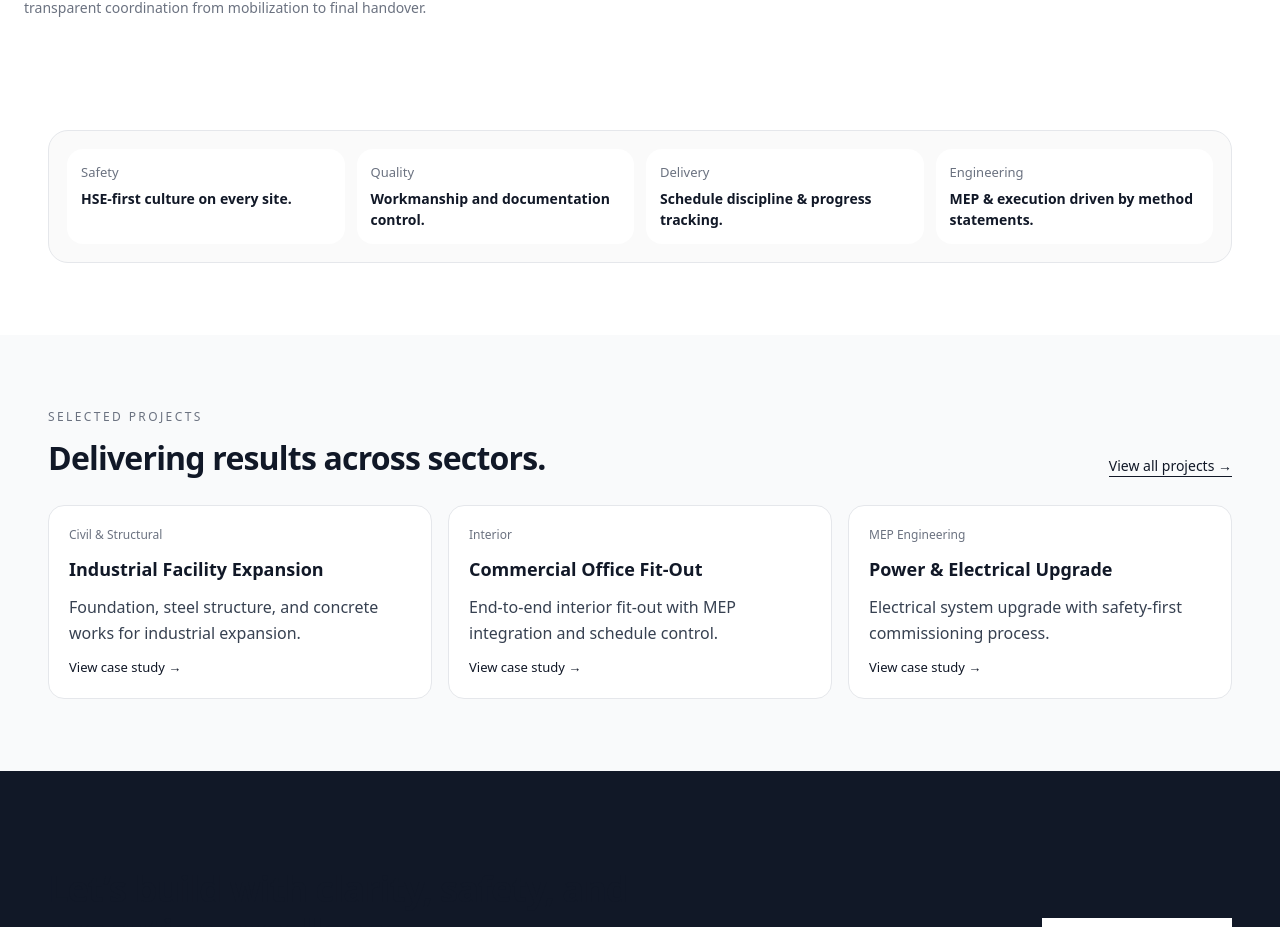
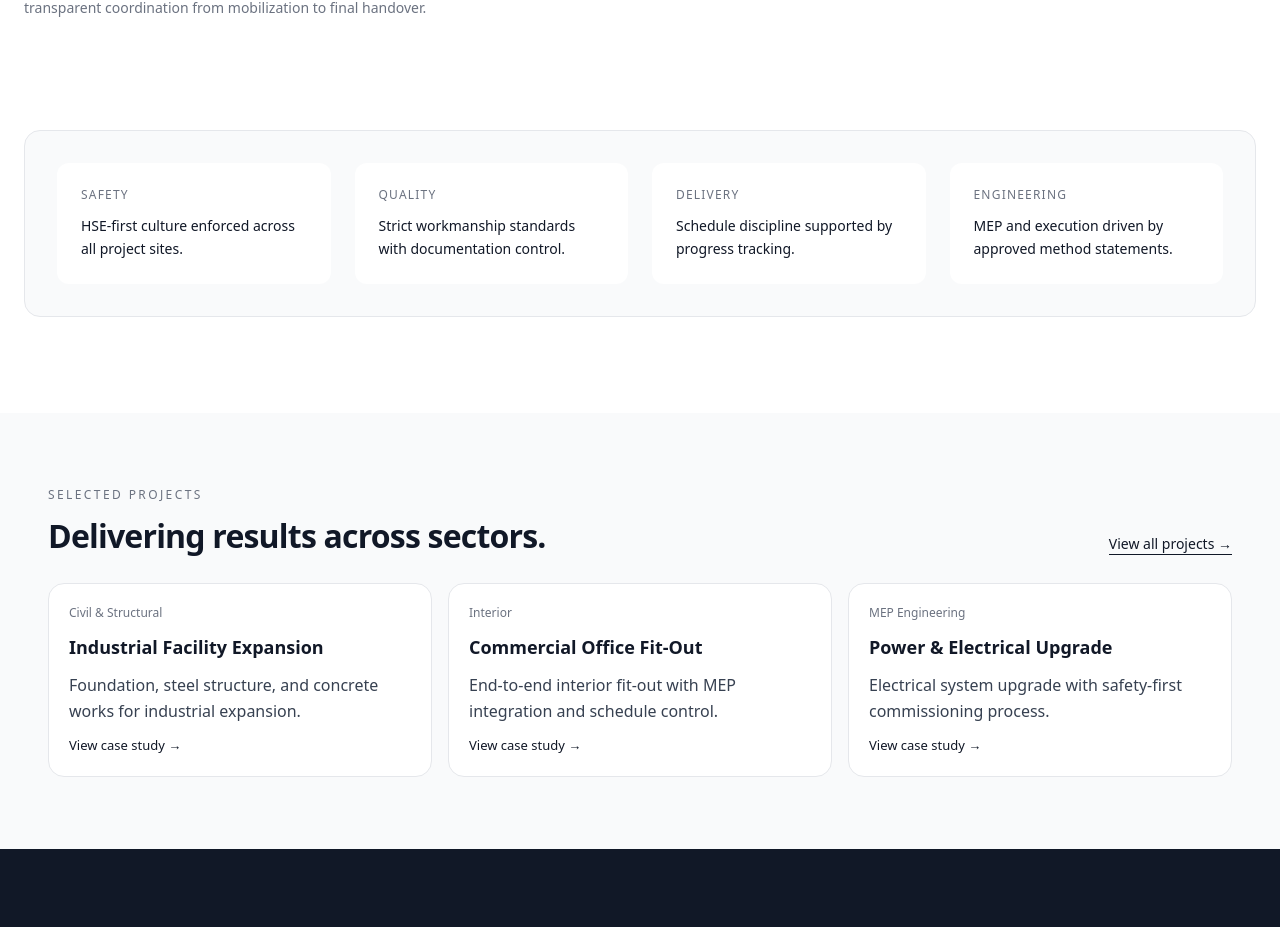
Before and after one commit to herlan-syihabudin/Bhaskara, a Next.js app: page / in a window 1280 px wide. Shown: the part 1633-2560 px from the top of the page. Built offline with nearby package versions, Linux system fonts and the light colour scheme.

Commit message:
Update TrustBar.tsx

```diff
--- a/components/home/TrustBar.tsx
+++ b/components/home/TrustBar.tsx
@@ -1,38 +1,43 @@
 const stats = [
-  { k: "Safety", v: "HSE-first culture on every site." },
-  { k: "Quality", v: "Workmanship and documentation control." },
-  { k: "Delivery", v: "Schedule discipline & progress tracking." },
-  { k: "Engineering", v: "MEP & execution driven by method statements." },
+  {
+    k: "Safety",
+    v: "HSE-first culture enforced across all project sites.",
+  },
+  {
+    k: "Quality",
+    v: "Strict workmanship standards with documentation control.",
+  },
+  {
+    k: "Delivery",
+    v: "Schedule discipline supported by progress tracking.",
+  },
+  {
+    k: "Engineering",
+    v: "MEP and execution driven by approved method statements.",
+  },
 ];
 
 export default function TrustBar() {
   return (
-    <section style={{ padding: "0 48px 72px", background: "#ffffff" }}>
-      <div
-        style={{
-          maxWidth: 1200,
-          margin: "0 auto",
-          border: "1px solid #e5e7eb",
-          borderRadius: 20,
-          padding: 18,
-          background: "#fafafa",
-        }}
-      >
-        <div
-          style={{
-            display: "grid",
-            gridTemplateColumns: "repeat(auto-fit, minmax(220px, 1fr))",
-            gap: 12,
-          }}
-        >
-          {stats.map((s) => (
-            <div key={s.k} style={{ padding: 14, background: "#ffffff", borderRadius: 16 }}>
-              <div style={{ fontSize: 13, color: "#6b7280" }}>{s.k}</div>
-              <div style={{ marginTop: 6, fontSize: 14, color: "#111827", fontWeight: 600 }}>
-                {s.v}
+    <section className="bg-white">
+      <div className="container-bbm pb-24">
+        <div className="border border-gray-200 rounded-2xl bg-gray-50 p-6 md:p-8">
+          <div className="grid gap-6 sm:grid-cols-2 lg:grid-cols-4">
+            {stats.map((s) => (
+              <div
+                key={s.k}
+                className="bg-white rounded-xl p-6"
+              >
+                <div className="text-xs tracking-widest text-gray-500 uppercase">
+                  {s.k}
+                </div>
+
+                <div className="mt-3 text-sm font-medium text-gray-900 leading-relaxed">
+                  {s.v}
+                </div>
               </div>
-            </div>
-          ))}
+            ))}
+          </div>
         </div>
       </div>
     </section>
```
